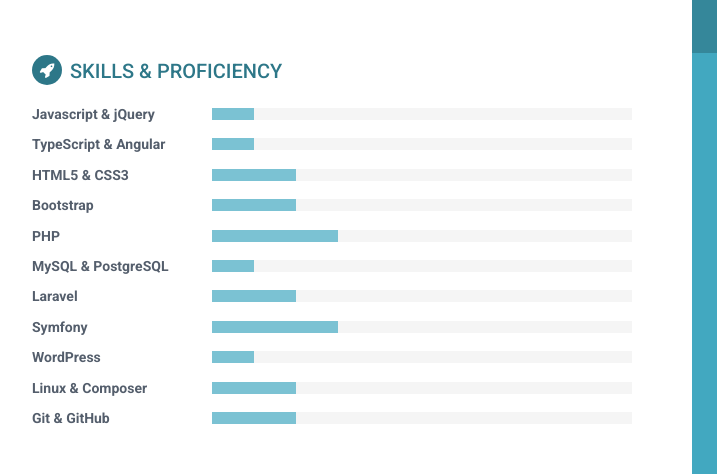
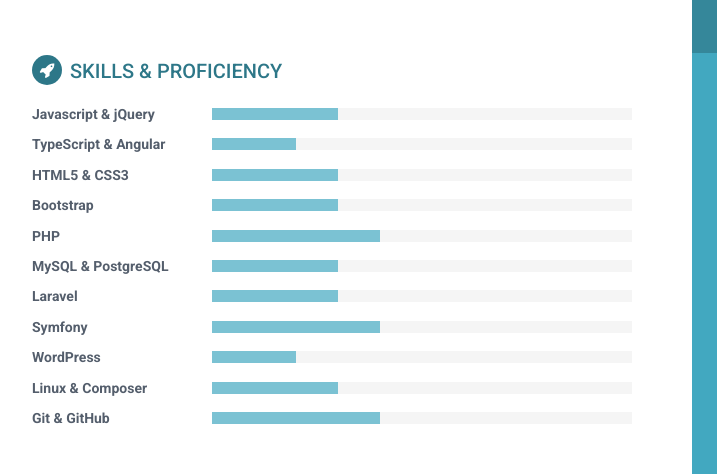
Before and after one commit to yamadote/resume, a plain HTML site: page index.html in a window 1280 px wide. Shown: the part 206-680 px from the top of the page, 188-905 px from the left. Drawn offline with Linux system fonts and the light colour scheme.

Commit message:
Update index.html

```diff
--- a/index.html
+++ b/index.html
@@ -124,7 +124,7 @@
                     <div class="item">
                         <h3 class="level-title">Javascript &amp; jQuery</h3>
                         <div class="level-bar">
-                            <div class="level-bar-inner" data-level="10%">
+                            <div class="level-bar-inner" data-level="30%">
                             </div>
                         </div><!--//level-bar-->
                     </div><!--//item-->
@@ -132,7 +132,7 @@
                     <div class="item">
                         <h3 class="level-title">TypeScript &amp; Angular</h3>
                         <div class="level-bar">
-                            <div class="level-bar-inner" data-level="10%">
+                            <div class="level-bar-inner" data-level="20%">
                             </div>
                         </div><!--//level-bar-->
                     </div><!--//item-->
@@ -140,7 +140,7 @@
                     <div class="item">
                         <h3 class="level-title">HTML5 &amp; CSS3</h3>
                         <div class="level-bar">
-                            <div class="level-bar-inner" data-level="20%">
+                            <div class="level-bar-inner" data-level="30%">
                             </div>
                         </div><!--//level-bar-->
                     </div><!--//item-->
@@ -149,7 +149,7 @@
                     <div class="item">
                         <h3 class="level-title">Bootstrap</h3>
                         <div class="level-bar">
-                            <div class="level-bar-inner" data-level="20%">
+                            <div class="level-bar-inner" data-level="30%">
                             </div>
                         </div><!--//level-bar-->
                     </div><!--//item-->
@@ -157,7 +157,7 @@
                     <div class="item">
                         <h3 class="level-title">PHP</h3>
                         <div class="level-bar">
-                            <div class="level-bar-inner" data-level="30%">
+                            <div class="level-bar-inner" data-level="40%">
                             </div>
                         </div><!--//level-bar-->
                     </div><!--//item-->
@@ -165,7 +165,7 @@
                     <div class="item">
                         <h3 class="level-title">MySQL &amp; PostgreSQL</h3>
                         <div class="level-bar">
-                            <div class="level-bar-inner" data-level="10%">
+                            <div class="level-bar-inner" data-level="30%">
                             </div>
                         </div><!--//level-bar-->
                     </div><!--//item-->
@@ -173,7 +173,7 @@
                     <div class="item">
                         <h3 class="level-title">Laravel</h3>
                         <div class="level-bar">
-                            <div class="level-bar-inner" data-level="20%">
+                            <div class="level-bar-inner" data-level="30%">
                             </div>
                         </div><!--//level-bar-->
                     </div><!--//item-->
@@ -181,7 +181,7 @@
                     <div class="item">
                         <h3 class="level-title">Symfony</h3>
                         <div class="level-bar">
-                            <div class="level-bar-inner" data-level="30%">
+                            <div class="level-bar-inner" data-level="40%">
                             </div>
                         </div><!--//level-bar-->
                     </div><!--//item-->
@@ -189,7 +189,7 @@
                     <div class="item">
                         <h3 class="level-title">WordPress</h3>
                         <div class="level-bar">
-                            <div class="level-bar-inner" data-level="10%">
+                            <div class="level-bar-inner" data-level="20%">
                             </div>
                         </div><!--//level-bar-->
                     </div><!--//item-->
@@ -197,7 +197,7 @@
                     <div class="item">
                         <h3 class="level-title">Linux &amp; Composer</h3>
                         <div class="level-bar">
-                            <div class="level-bar-inner" data-level="20%">
+                            <div class="level-bar-inner" data-level="30%">
                             </div>
                         </div><!--//level-bar-->
                     </div><!--//item-->
@@ -205,7 +205,7 @@
                     <div class="item">
                         <h3 class="level-title">Git &amp; GitHub</h3>
                         <div class="level-bar">
-                            <div class="level-bar-inner" data-level="20%">
+                            <div class="level-bar-inner" data-level="40%">
                             </div>
                         </div><!--//level-bar-->
                     </div><!--//item-->
```
